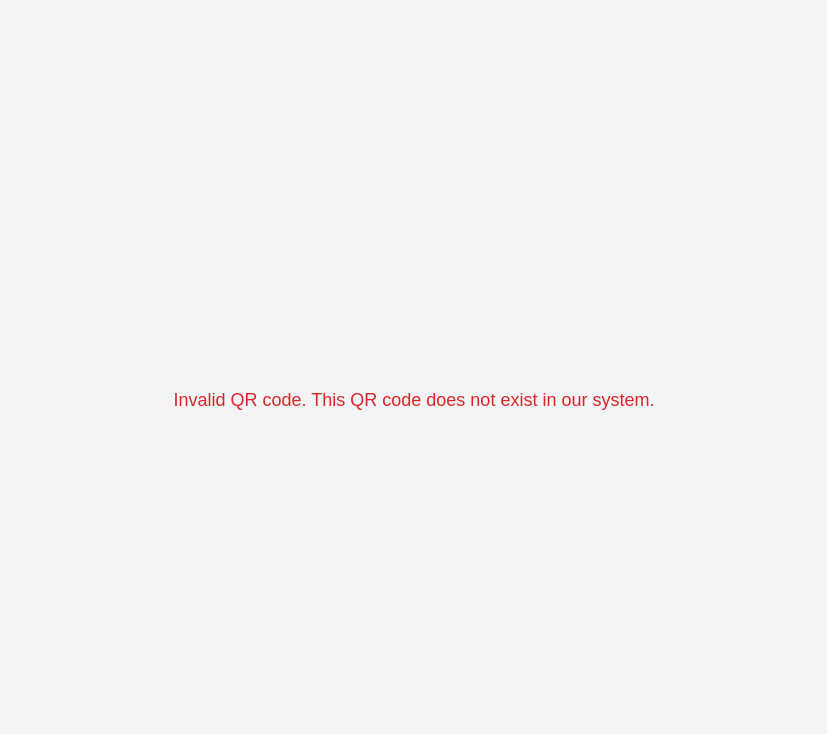
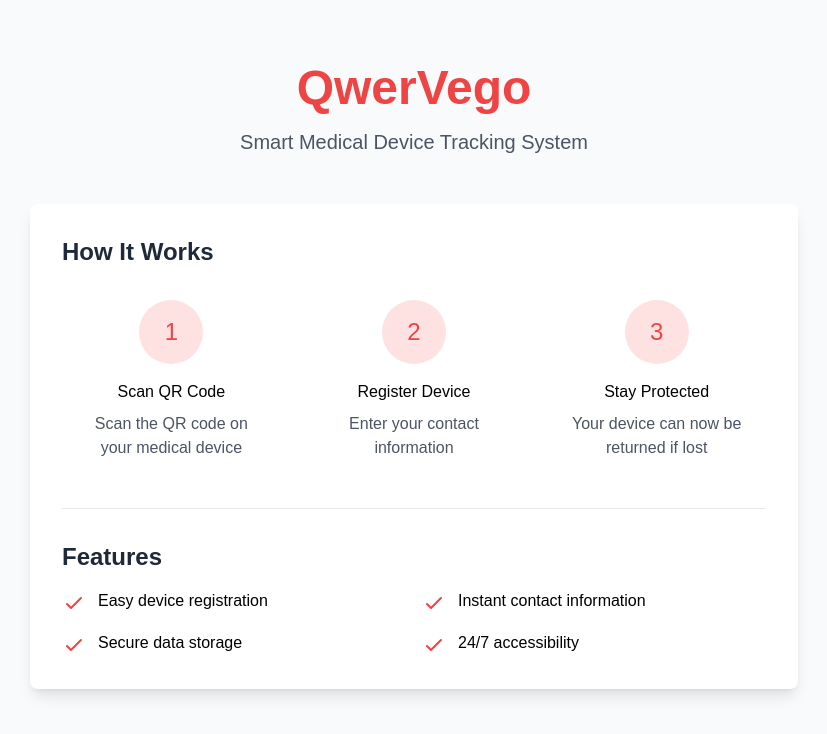
Before and after one commit to pnuhani/study-gcp, a React (Vite) app in the folder frontend/: page / in a window 1280 px wide. Shown: the top 734 px of the page, without its empty margins (226-1053 px from the left). Built offline with nearby package versions, Linux system fonts and the light colour scheme; no server answers.

Commit message:
added a lading page

```diff
--- a/frontend/index.html
+++ b/frontend/index.html
@@ -3,9 +3,8 @@
   <head>
     <meta charset="UTF-8" />
     <link rel="icon" type="image/svg+xml" href="/vite.svg" />
-
     <meta name="viewport" content="width=device-width, initial-scale=1.0" />
-    <title>Vite + React</title>
+    <title>QwerVego - Medical Device Tracking System</title>
   </head>
   <body>
     <div id="root"></div>
--- a/frontend/src/App.jsx
+++ b/frontend/src/App.jsx
@@ -7,6 +7,8 @@ import AdminLogin from './components/AdminLogin';
 import ForgetPassword from './components/ForgetPassword';
 import AuthLayout from './layouts/AuthLayout';
 import Layout from './components/layout';
+import LandingPage from './components/LandingPage';
+
 
 const router = createBrowserRouter([
   {
@@ -15,7 +17,7 @@ const router = createBrowserRouter([
     children: [
       {
         index: true,
-        element: <QRDisplay />
+        element: <LandingPage />
       },
       {
         path: "qr/:id",
--- /dev/null
+++ b/frontend/src/components/LandingPage.jsx
@@ -0,0 +1,74 @@
+const LandingPage = () => (
+    <div className="min-h-screen bg-gray-50">
+        <div className="container mx-auto px-4 py-16">
+            <div className="text-center mb-12">
+                <h1 className="text-5xl font-bold text-red-500 mb-4">QwerVego</h1>
+                <p className="text-xl text-gray-600">Smart Medical Device Tracking System</p>
+            </div>
+
+            <div className="max-w-3xl mx-auto bg-white rounded-lg shadow-lg p-8">
+                <div className="space-y-8">
+                    <div>
+                        <h2 className="text-2xl font-semibold text-gray-800 mb-4">How It Works</h2>
+                        <div className="grid md:grid-cols-3 gap-6">
+                            <div className="text-center p-4">
+                                <div className="bg-red-100 w-16 h-16 rounded-full flex items-center justify-center mx-auto mb-4">
+                                    <span className="text-2xl text-red-500">1</span>
+                                </div>
+                                <h3 className="font-medium mb-2">Scan QR Code</h3>
+                                <p className="text-gray-600">Scan the QR code on your medical device</p>
+                            </div>
+                            <div className="text-center p-4">
+                                <div className="bg-red-100 w-16 h-16 rounded-full flex items-center justify-center mx-auto mb-4">
+                                    <span className="text-2xl text-red-500">2</span>
+                                </div>
+                                <h3 className="font-medium mb-2">Register Device</h3>
+                                <p className="text-gray-600">Enter your contact information</p>
+                            </div>
+                            <div className="text-center p-4">
+                                <div className="bg-red-100 w-16 h-16 rounded-full flex items-center justify-center mx-auto mb-4">
+                                    <span className="text-2xl text-red-500">3</span>
+                                </div>
+                                <h3 className="font-medium mb-2">Stay Protected</h3>
+                                <p className="text-gray-600">Your device can now be returned if lost</p>
+                            </div>
+                        </div>
+                    </div>
+
+                    <div className="border-t pt-8">
+                        <h2 className="text-2xl font-semibold text-gray-800 mb-4">Features</h2>
+                        <ul className="grid md:grid-cols-2 gap-4">
+                            <li className="flex items-start space-x-3">
+                                <svg className="h-6 w-6 text-red-500 mt-0.5" fill="none" stroke="currentColor" viewBox="0 0 24 24">
+                                    <path strokeLinecap="round" strokeLinejoin="round" strokeWidth="2" d="M5 13l4 4L19 7"></path>
+                                </svg>
+                                <span>Easy device registration</span>
+                            </li>
+                            <li className="flex items-start space-x-3">
+                                <svg className="h-6 w-6 text-red-500 mt-0.5" fill="none" stroke="currentColor" viewBox="0 0 24 24">
+                                    <path strokeLinecap="round" strokeLinejoin="round" strokeWidth="2" d="M5 13l4 4L19 7"></path>
+                                </svg>
+                                <span>Instant contact information</span>
+                            </li>
+                            <li className="flex items-start space-x-3">
+                                <svg className="h-6 w-6 text-red-500 mt-0.5" fill="none" stroke="currentColor" viewBox="0 0 24 24">
+                                    <path strokeLinecap="round" strokeLinejoin="round" strokeWidth="2" d="M5 13l4 4L19 7"></path>
+                                </svg>
+                                <span>Secure data storage</span>
+                            </li>
+                            <li className="flex items-start space-x-3">
+                                <svg className="h-6 w-6 text-red-500 mt-0.5" fill="none" stroke="currentColor" viewBox="0 0 24 24">
+                                    <path strokeLinecap="round" strokeLinejoin="round" strokeWidth="2" d="M5 13l4 4L19 7"></path>
+                                </svg>
+                                <span>24/7 accessibility</span>
+                            </li>
+                        </ul>
+                    </div>
+                </div>
+            </div>
+        </div>
+    </div>
+);
+
+
+export default LandingPage;
```
